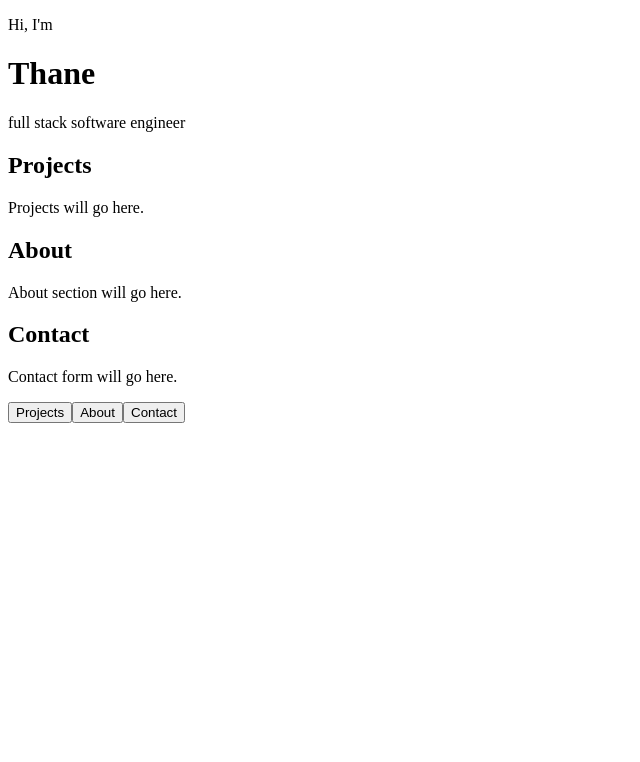
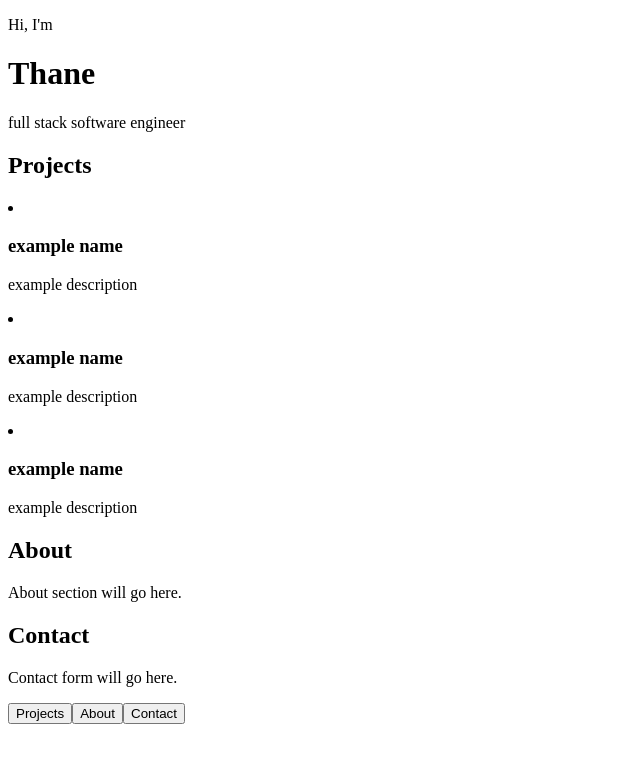
Before and after one commit to themagicianking/portfolio, a React (Vite) app: page / in a window 1280 px wide. Shown: the top 762 px of the page, without its empty margins (0-640 px from the left). Built offline with nearby package versions, Linux system fonts and the light colour scheme.

Commit message:
Created project list component.

```diff
--- a/src/App.jsx
+++ b/src/App.jsx
@@ -1,4 +1,5 @@
 import "./App.css";
+import ProjectList from "./components/ProjectList";
 
 function App() {
   return (
@@ -9,7 +10,7 @@ function App() {
       <nav>
         <div id="projects">
           <h2>Projects</h2>
-          <p>Projects will go here.</p>
+          <ProjectList />
         </div>
         <div id="about">
           <h2>About</h2>
--- a/src/components/Project.jsx
+++ b/src/components/Project.jsx
@@ -1,3 +1,5 @@
+// add link to repo and demo?
+
 function Project({ project }) {
   return (
     <li>
--- /dev/null
+++ b/src/components/ProjectList.jsx
@@ -0,0 +1,14 @@
+import Project from "./Project";
+
+let project = { name: "example name", description: "example description" };
+
+function ProjectList() {
+  return (
+    <>
+      <Project project={project} />
+      <Project project={project} />
+      <Project project={project} />
+    </>
+  );
+}
+export default ProjectList;
```
